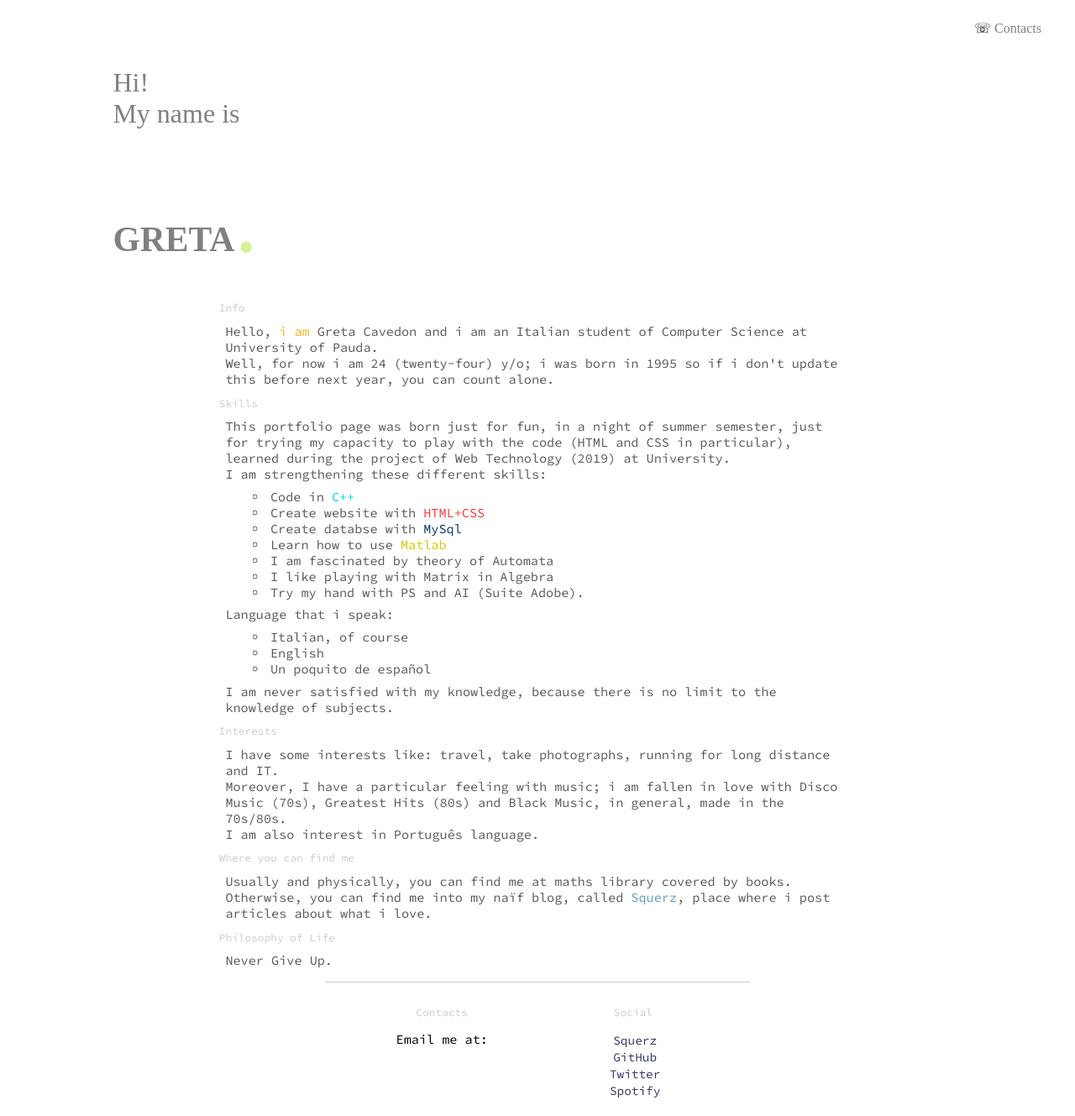
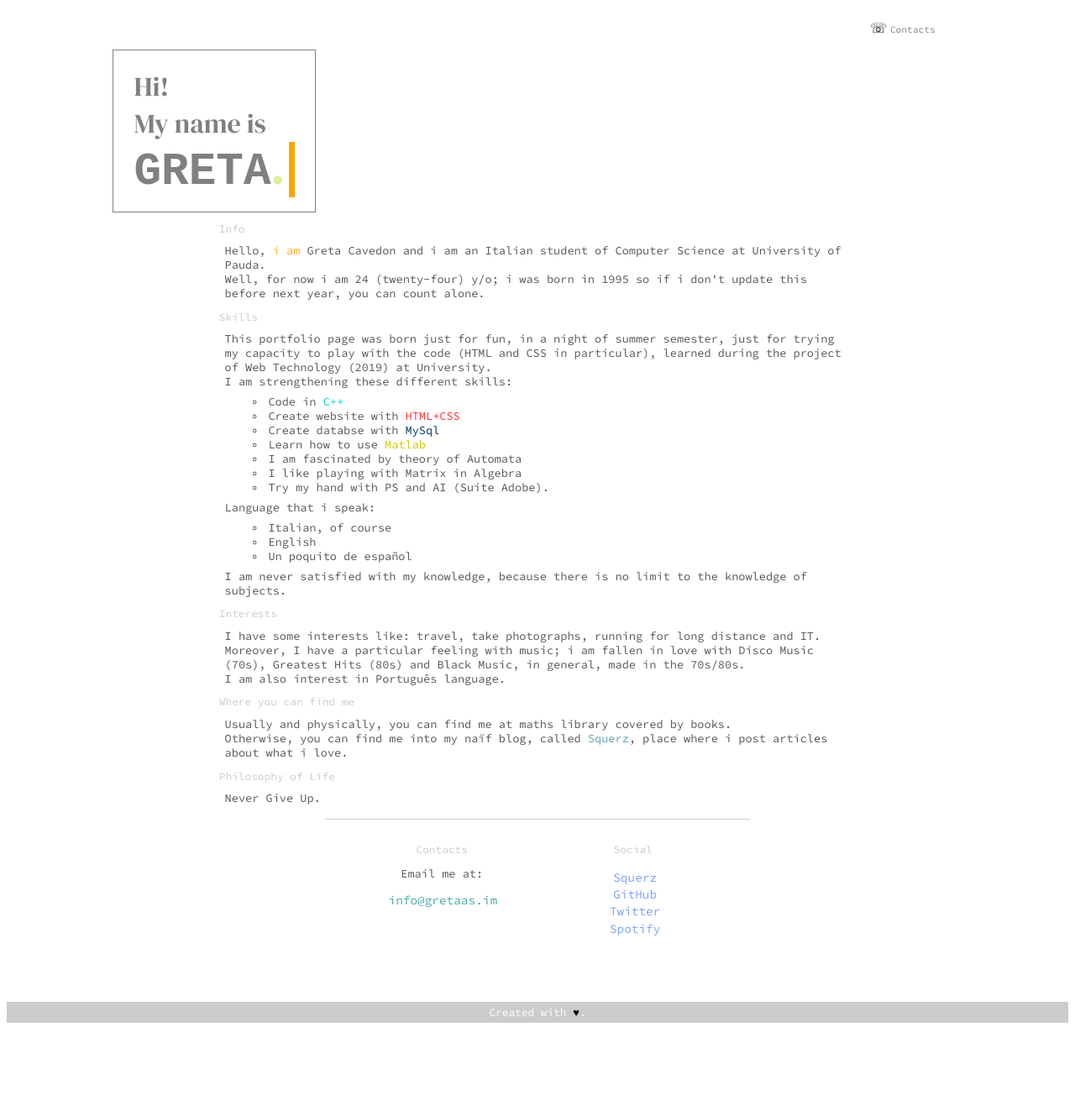
Before and after one commit to imGretaas/gretaas.im, a plain HTML site: page index.html in a window 1280 px wide. Shown: the top 1329 px of the page at 84% size. After the commit the page ends 1239 px from the top, so only its background shows below. Drawn offline with Linux system fonts and the light colour scheme.

Commit message:
Add files via upload

```diff
--- a/index.css
+++ b/index.css
@@ -5,7 +5,7 @@
 body > div#nav{
 	position: relative;
 	top:0;
-	right: 0;
+	right: 10%;
 }
 
 body > #nav > ul{
@@ -14,14 +14,11 @@ body > #nav > ul{
 	margin-right: 2em;
 }
 
-/*body > #nav > ul > li{
-	width: 3.5em;
-	float: left;
-}*/
-
 body > #nav > ul > li > a{
 	color: gray;
 	text-decoration: none;
+	font-family: "source-code-pro", "Source Code Pro", "Courier New", monospace;
+	font-size: 0.7em;
 }
 
 body > #nav > ul > li > a:hover{
@@ -30,29 +27,49 @@ body > #nav > ul > li > a:hover{
 }
 
 div#title{
-	width: 100%;
+	width: 15em;
+	height: 12em;
+	border: solid 1px;
+	color: gray;
+	margin-left: 10%;
+	overflow: hidden;
 }
 
 h1{
-	font-family: "Source Serif Pro";
+	font-family: 'DM Serif Display', serif;
 	font-weight: 400;
 	margin-left: 10%;
 	color: gray;
 }
 
-div#animation > h1:nth-of-type(2),div#animation > h1:nth-of-type(3),div#animation > h1:nth-of-type(4){
-	display: none;
-}
-
 h1 > span#name{
-	font-size: 1.3em;
 	color: gray;
 	font-weight: 600;
+	font-family: "Courier New", monospace;
+	font-size: 1.7em;
 }
 
 h1 > span#point{
 	color:#d8f096;
-	font-size: 3.5em;
+	font-size: 1.5em;
+	font-weight: 600;
+	overflow: hidden; /* Ensures the content is not revealed until the animation */
+	border-right: .15em solid orange; /* The typwriter cursor */
+	white-space: nowrap; /* Keeps the content on a single line */
+	margin: 0 auto; /* Gives that scrolling effect as the typing happens */
+	letter-spacing: .15em; /* Adjust as needed */
+	animation: typing 3.5s steps(40, end),
+	blink-caret .75s step-end infinite;
+}
+
+@keyframes typing {
+  from { width: 0 }
+  to { width: 100% }
+}
+
+@keyframes blink-caret {
+  from, to { border-color: transparent }
+  50% { border-color: orange; }
 }
 
 div.page > ul > li > span#cpp{
@@ -80,7 +97,7 @@ div.page > p, div.page > ul.listskills{
 	color: #575757;
 	font-family: "source-code-pro", "Source Code Pro", "Courier New", monospace;
 	font-weight: 400;
-	font-size: 0.95em;
+	font-size: 0.85em;
 }
 
 div.page > p > span#im{
@@ -126,6 +143,21 @@ div.page > div.contacts{
 	float: left;
 }
 
+div.page > div.contacts > a#paperino{
+	text-decoration: none;
+	font-size: 0.9em;
+	color: #46ada7;
+	font-family: "source-code-pro", "Source Code Pro", "Courier New", monospace;
+	font-weight: 400;
+	text-align: center;
+	margin-left:22%;
+	cursor: pointer;
+}
+
+div.page > div.contacts > a#paperino:hover{
+	text-decoration: underline;
+}
+
 div.page > div.contacts:first-of-type{
 	margin-left: 20%;
 }
@@ -139,9 +171,10 @@ div.page > div.contacts > p, div.page > div.contacts > h2{
 	font-weight: 400;
 }
 
+
 div.page > div.contacts > p{
-	font-size: 0.95em;
-	color: 575757;
+	font-size: 0.85em;
+	color: #575757;
 }
 
 div.page > div.contacts > ul{
@@ -157,9 +190,9 @@ div.page > div.contacts > ul > li{
 div.page > div.contacts > ul > li > a{
 	font-family: "source-code-pro", "Source Code Pro", "Courier New", monospace;
 	font-weight: 400;
+	text-decoration: none;
+	color: #78a3ff;
 	font-size: 0.9em;
-	text-decoration: none;
-	color: #333366;
 }
 
 div.page > div.contacts > ul > li > a:hover{
--- a/index.html
+++ b/index.html
@@ -10,24 +10,20 @@
     <link rel="stylesheet" type="text/css" href="index.css" media="handheld, screen"/>
 
     <link href="https://fonts.googleapis.com/css?family=Source+Code+Pro&display=swap" rel="stylesheet" type="text/css" />
+    <link href="https://fonts.googleapis.com/css?family=DM+Serif+Display&display=swap" rel="stylesheet">
   </head>
 <body>
 
 <div id="nav">
 	<ul>
-		<li>&#9743; <a href="">Contacts</a></li>
+		<li>&#9743; <a href="#paperino">Contacts</a></li>
 	</ul>
 </div>
 
 <!---- Source Serif Pro ---->
 <div id="title">
-	<div id="animation">
-		<h1>Hi!<br/>My name is</h1>
-		<h1>Hola!<br/> Me llamo</h1>
-		<h1>Ola'! <br /> Meu nome e'</h1>
-		<h1>Salut! Je m'appelle</h1>
-	</div>
-	<h1><span id="name">GRETA</span><span id="point">.</span></h1>
+	<h1>Hi!<br/>My name is<br/>
+	<span id="name">GRETA</span><span id="point">.</span></h1>
 </div>
 
 <div class="page">
@@ -75,6 +71,7 @@
 	<div class="contacts">
 		<h2>Contacts</h2>
 		<p>Email me at:</p>
+		<a name="paperino" id="paperino" href="mailto:info@imgretaas.im">info@gretaas.im</a>
 	</div>
 	<div class="contacts">
 		<h2>Social</h2>
```
